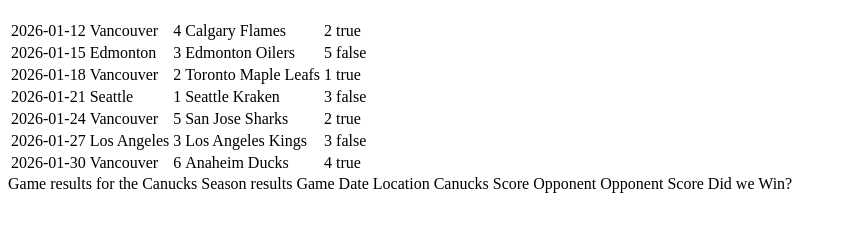
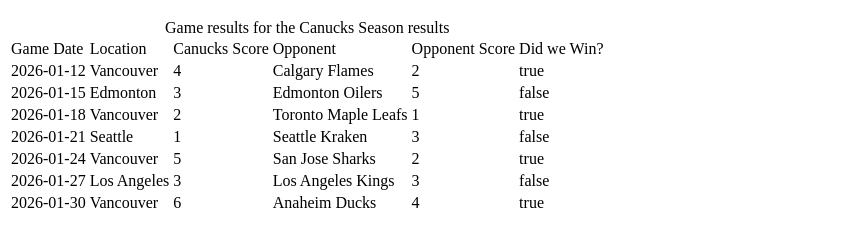
Before and after one commit to CoreyJ123/javascript-practice, a plain HTML site: page code-along/sport.html in a window 1280 px wide. Shown: the part 61-308 px from the top of the page, without its empty margins (0-847 px from the left). Drawn offline with Linux system fonts and the light colour scheme.

Commit message:
add table element for clarity

```diff
--- a/code-along/sport.html
+++ b/code-along/sport.html
@@ -7,7 +7,7 @@
 </head>
 <body>
     <h1>Canucks Season Results</h1>
-    <table id="season-results-table"></table>
+    <table >
         <caption>Game results for the Canucks Season results</caption>
         <thead>
             <tr>
@@ -19,6 +19,11 @@
                 <td>Did we Win?</td>
             </tr>
         </thead>
+        <tbody id="season-results-table">
+            <!-- Tables generated here by main.js-->
+
+        </tbody>
+        </table>
     <script src="main.js" defer></script>
 </body>
 </html>
```
